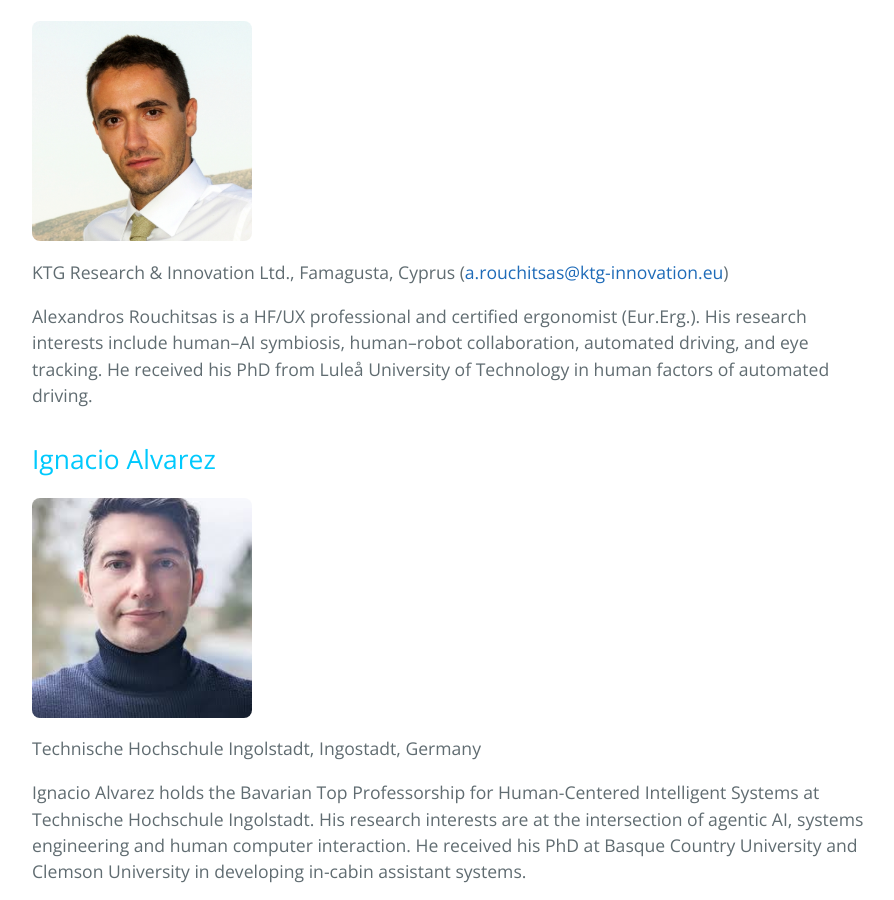
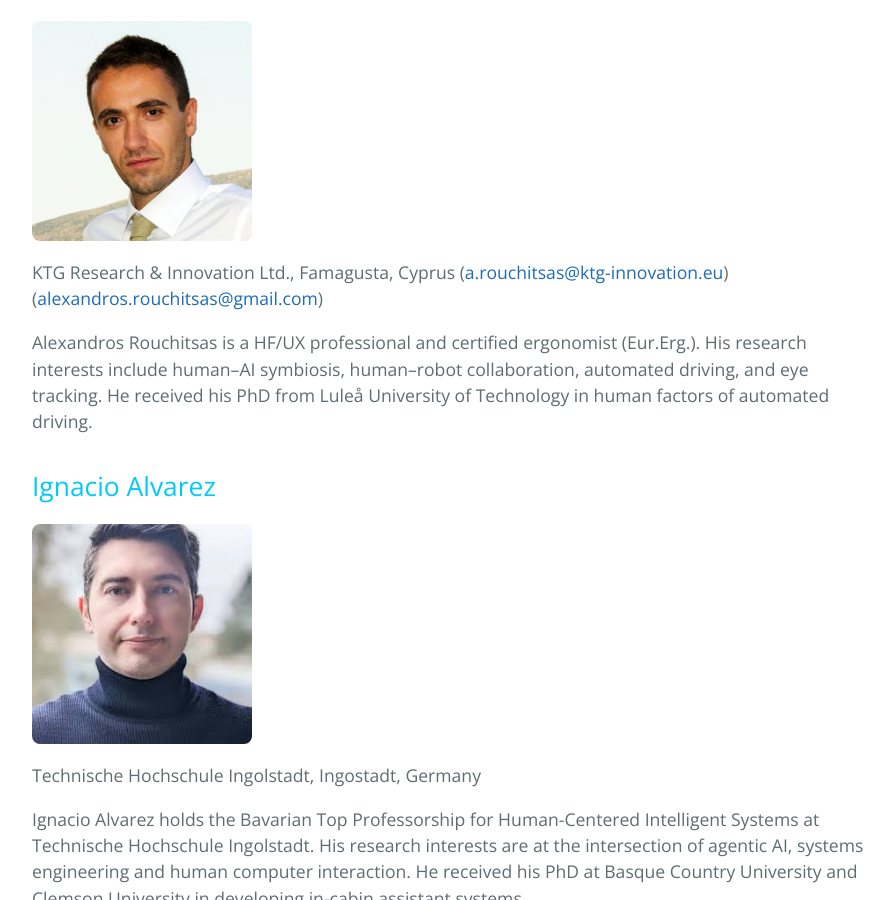
Before and after one commit to love-in-traffic/love-in-traffic.github.io, a Jekyll site: the page built from index.md, in a window 1280 px wide and 900 px high, scrolled down 2542 px. Shown: the whole window, without its empty margins (192-1086 px from the left). Built offline with Jekyll 4.4.1, drawn with Linux system fonts in a browser that asks for light colours.

Commit message:
Update index.md

```diff
--- a/index.md
+++ b/index.md
@@ -39,7 +39,7 @@ The workshop (W1) will take place on 20 September 2026, 08:30–12:30 in room 21
 {:.organiser-photo}
 ![Pavlo Bazilinskyy]({{ site.url }}{{ site.baseurl }}/assets/Rouchitsas.JPG)
 
-KTG Research & Innovation Ltd., Famagusta, Cyprus ([a.rouchitsas@ktg-innovation.eu](mailto:a.rouchitsas@ktg-innovation.eu))
+KTG Research & Innovation Ltd., Famagusta, Cyprus ([a.rouchitsas@ktg-innovation.eu](mailto:a.rouchitsas@ktg-innovation.eu)) ([alexandros.rouchitsas@gmail.com](mailto:alexandros.rouchitsas@gmail.com))
 
 Alexandros Rouchitsas is a HF/UX professional and certified ergonomist (Eur.Erg.). His research interests include human–AI symbiosis, human–robot collaboration, automated driving, and eye tracking. He received his PhD from Luleå University of Technology in human factors of automated driving.
 
```
